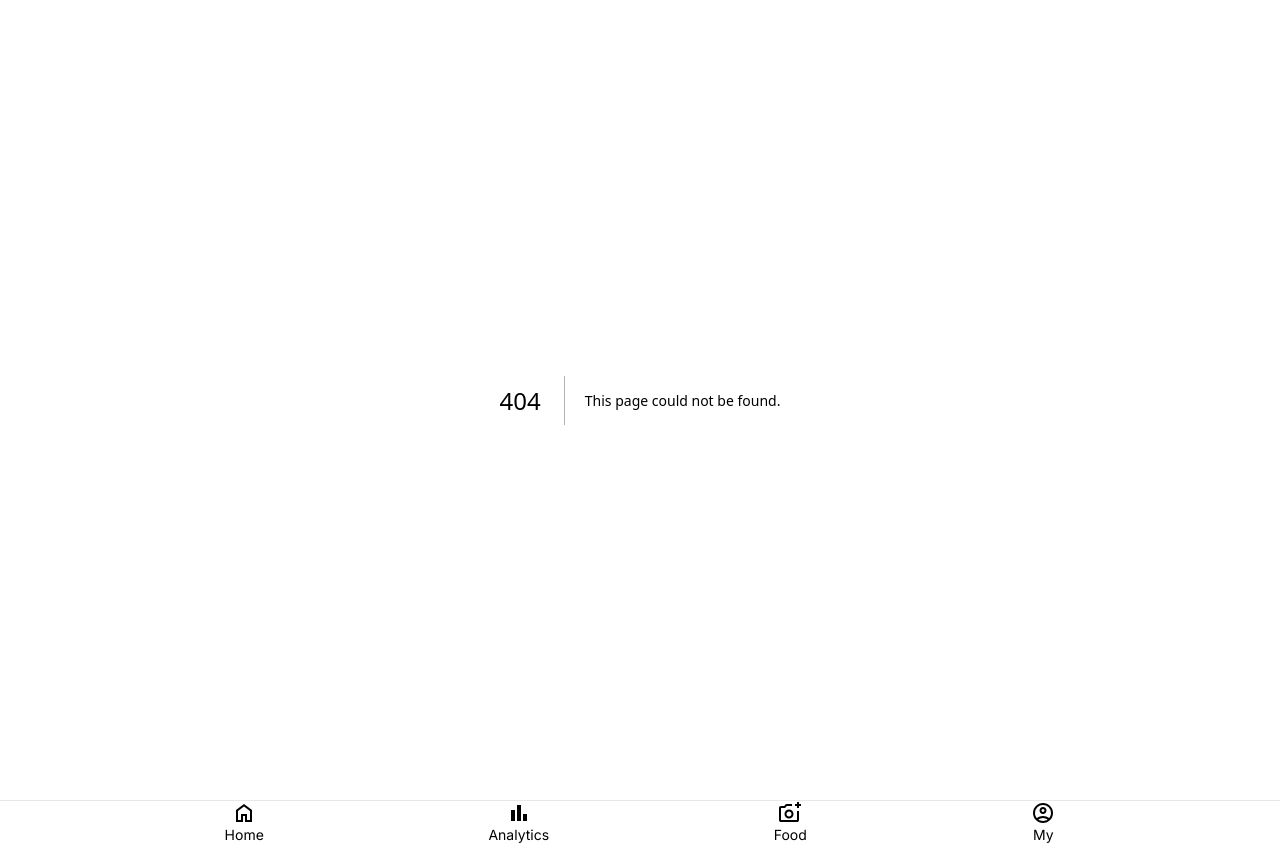
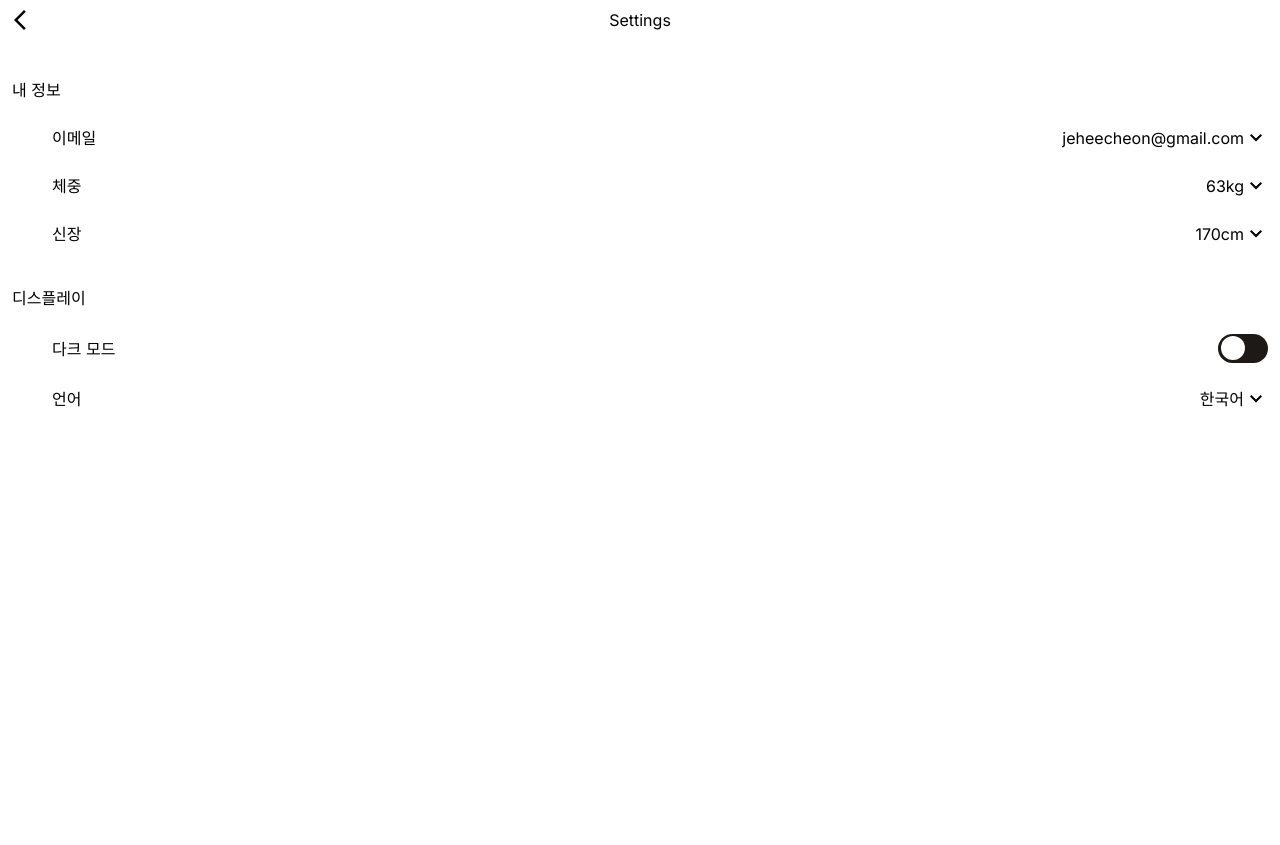
Before and after one commit to MJUZzang/muckGYMma, a Next.js app in the folder projects/fe/: page /settings in a window 1280 px wide. Before the commit this address had no page. After the commit the page ends 800 px from the top, so only its background shows below. Built offline with nearby package versions, Linux system fonts and the light colour scheme.

Commit message:
feat: settings 페이지 생성 및 다크모드 토클기능 추가

```diff
--- a/projects/fe/src/app/_components/NavBar.tsx
+++ b/projects/fe/src/app/_components/NavBar.tsx
@@ -1,11 +1,28 @@
+"use client";
+
 import Link from "next/link";
-import React from "react";
+import React, { useEffect } from "react";
 import Home from "@/app/_images/Home";
 import Analytics from "@/app/_images/Analytics";
 import Camera from "../_images/Camera";
 import AccountCircle from "../_images/AccountCircle";
 
 const NavBar = () => {
+    useEffect(() => {
+        const darkMode =
+            localStorage.theme === "dark" ||
+            (!("theme" in localStorage) &&
+                window.matchMedia("(prefers-color-scheme: dark)").matches);
+
+        if (darkMode) {
+            document.documentElement.classList.add("dark");
+            localStorage.theme = "dark";
+        } else {
+            localStorage.theme = "light";
+            document.documentElement.classList.remove("dark");
+        }
+    }, []);
+
     return (
         <div className="w-full flex border-t-[1px] h-[70px] justify-evenly items-center">
             <Link href="/home" className="flex flex-col items-center">
--- a/projects/fe/src/app/feed/page.tsx
+++ b/projects/fe/src/app/feed/page.tsx
@@ -1,7 +1,7 @@
 import React from "react";
 
 const Feed = () => {
-    return <div>feed</div>;
+    return <div className="text-black dark:text-white">feed</div>;
 };
 
 export default Feed;
--- /dev/null
+++ b/projects/fe/src/app/settings/page.tsx
@@ -0,0 +1,101 @@
+"use client";
+
+import React, { useEffect, useState } from "react";
+import ArrowBack from "@/app/_components/ArrowBack";
+import ArrowDown from "../_components/ArrowDown";
+
+const Settings = () => {
+    const [darkMode, setDarkMode] = useState(
+        localStorage.theme === "dark" ||
+            (!("theme" in localStorage) &&
+                window.matchMedia("(prefers-color-scheme: dark)").matches)
+    );
+
+    useEffect(() => {
+        if (darkMode) {
+            document.documentElement.classList.add("dark");
+            localStorage.theme = "dark";
+        } else {
+            localStorage.theme = "light";
+            document.documentElement.classList.remove("dark");
+        }
+    }, [darkMode]);
+
+    return (
+        <div className="absolute w-screen h-screen overflow-y-auto bg-[#ffffff] dark:bg-[#050505]">
+            <div className="fixed w-full text-center py-2">
+                <ArrowBack className="absolute dark:fill-white left-2" />
+                <p className="text-black dark:text-white">Settings</p>
+            </div>
+            <div className="w-[1px] h-[50px]" />
+
+            <div className="px-3">
+                <p className="pt-7 pb-3 text-black dark:text-white">내 정보</p>
+                <div className="pl-10 text-black dark:text-white">
+                    <div className="py-3 flex flex-row justify-between items-center ">
+                        <p>이메일</p>
+                        <div className="flex flex-row items-center">
+                            <p>jeheecheon@gmail.com</p>
+                            <ArrowDown className="dark:fill-white" />
+                        </div>
+                    </div>
+                    <div className="py-3 flex flex-row justify-between items-center ">
+                        <p>체중</p>
+                        <div className="flex flex-row items-center">
+                            <p>63kg</p>
+                            <ArrowDown className="dark:fill-white" />
+                        </div>
+                    </div>
+                    <div className="py-3 flex flex-row justify-between items-center ">
+                        <p>신장</p>
+                        <div className="flex flex-row items-center">
+                            <p>170cm</p>
+                            <ArrowDown className="dark:fill-white" />
+                        </div>
+                    </div>
+                </div>
+
+                <p className="pt-7 pb-3 text-black dark:text-white">
+                    디스플레이
+                </p>
+                <div className="pl-10 text-black dark:text-white">
+                    <div className="py-3 flex flex-row justify-between items-center ">
+                        <p>다크 모드</p>
+                        <div
+                            className="bg-stone-900 w-[50px] h-[29px] rounded-full transition-colors
+                            dark:bg-blue-950"
+                            onClick={() => {
+                                setDarkMode(!darkMode);
+                                if (darkMode) {
+                                    document.documentElement.classList.remove(
+                                        "dark"
+                                    );
+                                    localStorage.theme = "light";
+                                } else {
+                                    document.documentElement.classList.add(
+                                        "dark"
+                                    );
+                                    localStorage.theme = "dark";
+                                }
+                            }}
+                        >
+                            <div
+                                className="h-[24px] w-[24px] bg-white rounded-full relative left-[3px] transition-transform translate-y-[2px]
+                                dark:translate-x-[21px]"
+                            />
+                        </div>
+                    </div>
+                    <div className="py-3 flex flex-row justify-between items-center ">
+                        <p>언어</p>
+                        <div className="flex flex-row items-center">
+                            <p>한국어</p>
+                            <ArrowDown className="dark:fill-white" />
+                        </div>
+                    </div>
+                </div>
+            </div>
+        </div>
+    );
+};
+
+export default Settings;
--- a/projects/fe/tailwind.config.ts
+++ b/projects/fe/tailwind.config.ts
@@ -16,5 +16,6 @@ const config: Config = {
         },
     },
     plugins: [],
+    darkMode: "selector",
 };
 export default config;
```
Also changed, not shown: 1 other file (tests, documents, lock files or other folders).
